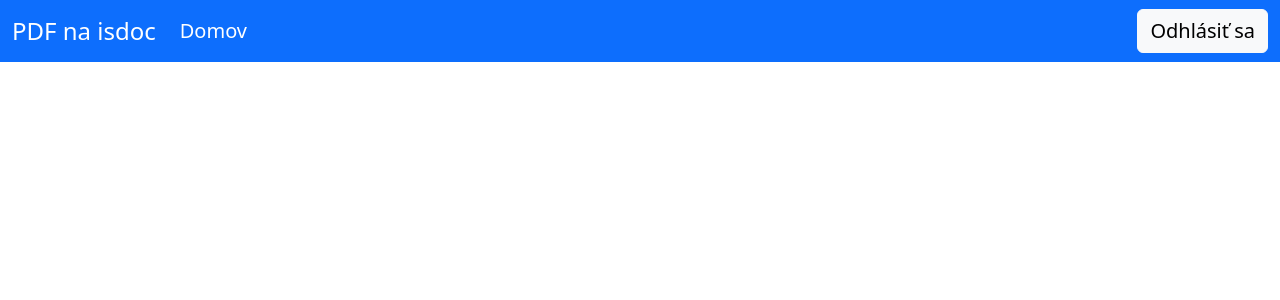
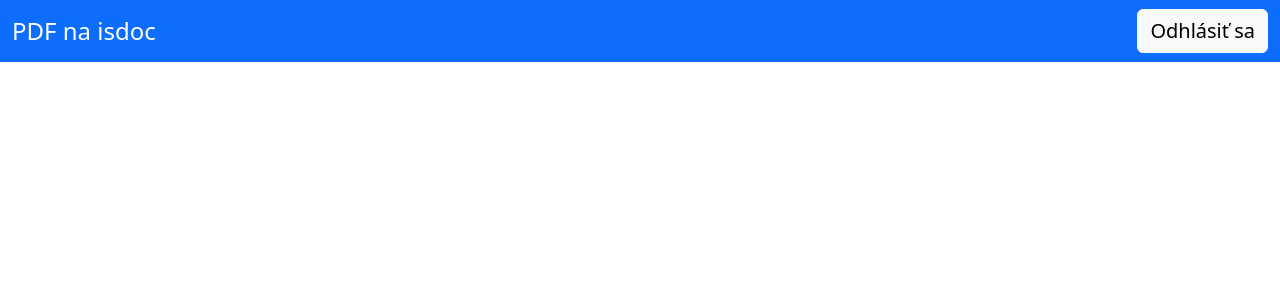
Before and after one commit to JKBGIT1/husqvarna_isdoc, a Flask app: page /home in a window 1280 px wide. Shown: the top 300 px of the page. Run offline with Flask 2, Linux system fonts and the light colour scheme; the visitor is signed in with stand-in values (Sample User, id 1).

Commit message:
navbar change

```diff
--- a/project/templates/home.html
+++ b/project/templates/home.html
@@ -6,9 +6,6 @@
 
 {% block navbar_items %}
 <ul class="navbar-nav me-auto mb-2 mb-lg-0">
-    <li class="nav-item">
-        <a class="nav-link active fs-5" aria-current="page" href="/home">Domov</a>
-    </li>
 </ul>
 <div class="d-flex">
     <a class="btn btn-light fs-5" role="button" href="/logout">Odhlásiť sa</a>
```
